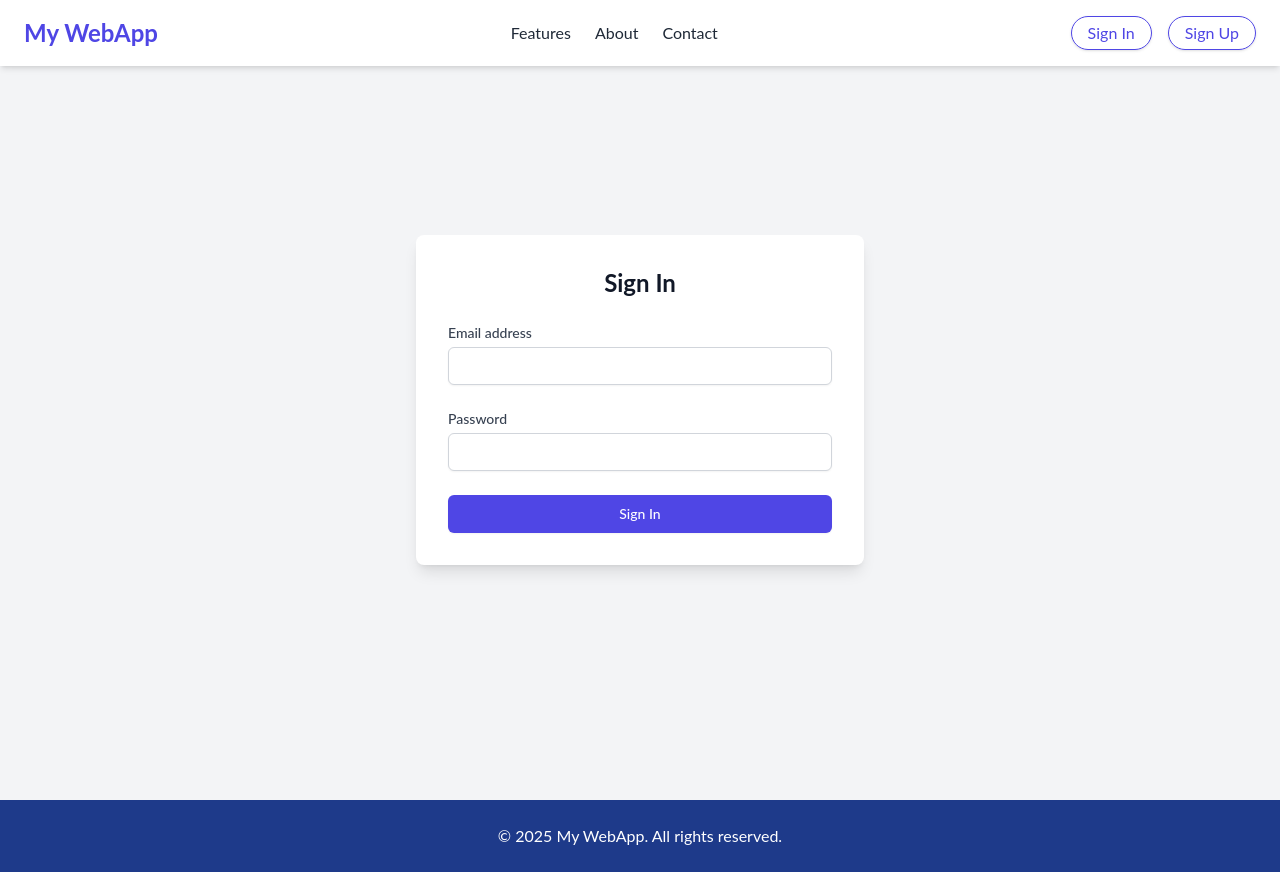
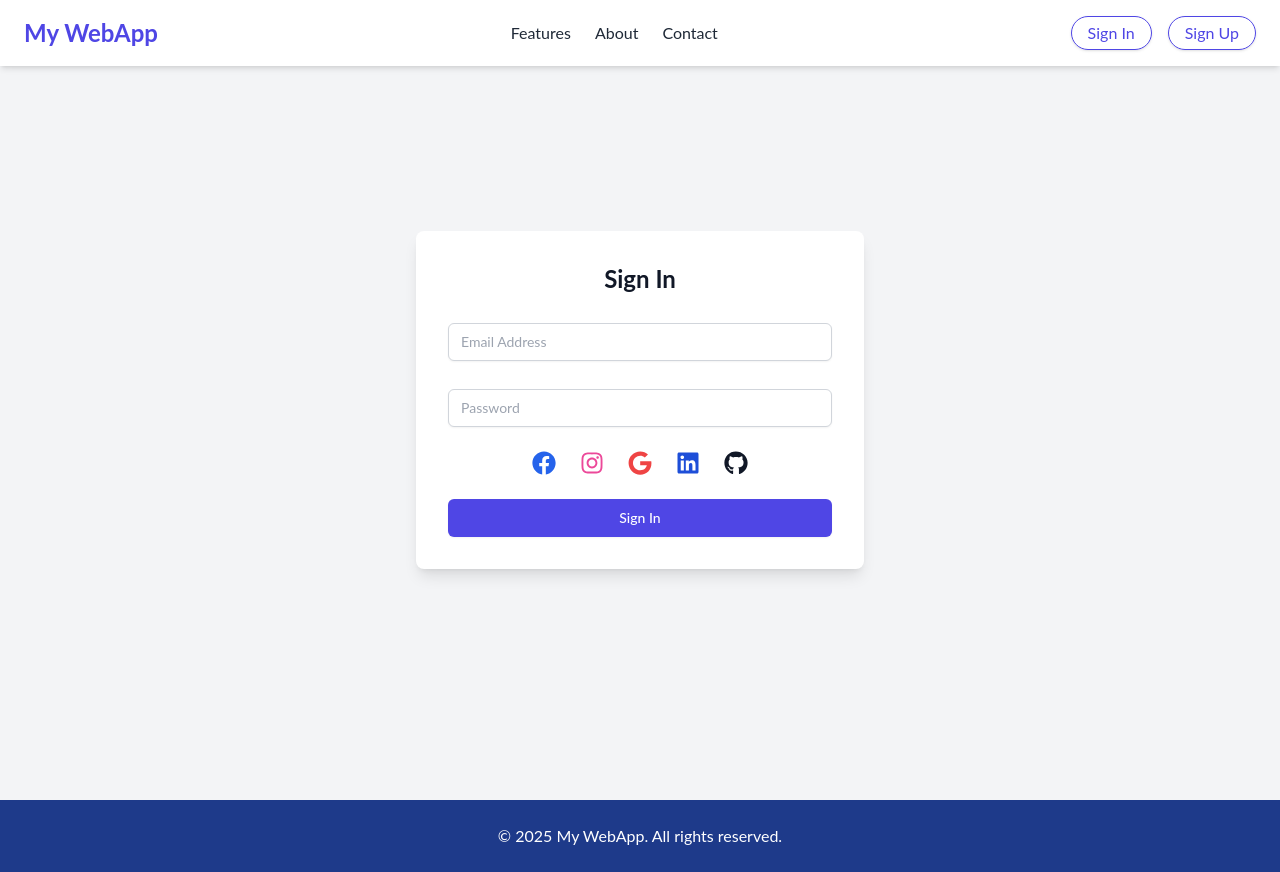
Before and after one commit to jorieltejada28/my_website, a React (Vite) app: page /my_website/sign-in in a window 1280 px wide. Built offline with nearby package versions, Linux system fonts and the light colour scheme.

Commit message:
signin updated

```diff
--- a/package.json
+++ b/package.json
@@ -16,6 +16,7 @@
   "dependencies": {
     "react": "^18.3.1",
     "react-dom": "^18.3.1",
+    "react-icons": "^5.4.0",
     "react-router-dom": "^7.1.3"
   },
   "devDependencies": {
--- a/src/App.jsx
+++ b/src/App.jsx
@@ -47,8 +47,7 @@ class App extends Component {
                 <AboutSection />
                 <ContactSection />
                 <Footer />
-              </>
-            }
+              </>}
             />
           </Routes>
         </div>
@@ -138,18 +137,48 @@ class AboutSection extends Component {
     return (
       <section id="about" className="py-12 md:py-16 bg-gray-50">
         <div className="container mx-auto px-4 md:px-6">
-          <h3 className="text-2xl md:text-3xl font-bold text-center mb-8 md:mb-12">About Us</h3>
-          <p className="text-center max-w-3xl mx-auto">
-            We are a dedicated team of developers and designers focused on creating
-            cutting-edge, modern, and responsive web applications that prioritize both
-            simplicity and efficiency. Our goal is to build intuitive, user-friendly
-            solutions that deliver exceptional performance across all devices and
-            platforms. We emphasize clean, maintainable code and seamless user
-            experiences, ensuring that each project not only meets but exceeds
-            expectations. Whether it's a small business website or a complex web
-            application, we take pride in crafting solutions that help our clients
-            succeed in the digital world with ease and reliability.
-          </p>
+
+          <h3 className="text-2xl md:text-3xl font-bold text-center mb-8 md:mb-12">
+            About Us
+          </h3>
+
+          <div className="mb-6">
+            <p className="text-center max-w-3xl mx-auto">
+              We are a passionate and highly skilled team of developers and designers dedicated to crafting innovative,
+              modern, and fully responsive web applications. Our mission is to merge creativity with technology, delivering
+              solutions that are not only visually appealing but also highly functional, efficient, and user-friendly.
+            </p>
+          </div>
+
+          <div className="mb-6">
+            <p className="text-center max-w-3xl mx-auto">
+              With a deep understanding of the latest industry trends and best practices, we prioritize building
+              applications that offer seamless performance across all devices, whether it’s desktops, tablets, or mobile
+              phones. We believe that great design should go hand in hand with robust functionality, ensuring that users
+              can navigate effortlessly while experiencing smooth interactions and optimized performance.
+            </p>
+          </div>
+
+          <div className="mb-6">
+            <p className="text-center max-w-3xl mx-auto">
+              Our development process is rooted in writing clean, maintainable, and scalable code, allowing for easy
+              updates and long-term sustainability. We pay close attention to every detail, from the architecture and
+              backend logic to the frontend design and user interface. By leveraging modern frameworks, advanced programming
+              techniques, and cutting-edge technologies, we create digital solutions that not only meet but exceed
+              expectations.
+            </p>
+          </div>
+
+          <div>
+            <p className="text-center max-w-3xl mx-auto">
+              Understanding that every project is unique, we tailor our approach to suit the specific needs of each client.
+              Whether it’s a simple, elegant website for a small business, a sophisticated e-commerce platform, or a complex
+              enterprise-level web application, we ensure that our solutions align perfectly with business objectives. We work
+              closely with our clients to understand their vision, refine their ideas, and translate them into a digital reality
+              that drives engagement and success.
+            </p>
+          </div>
+
         </div>
       </section>
     );
--- a/src/pages/SignIn.jsx
+++ b/src/pages/SignIn.jsx
@@ -1,4 +1,5 @@
 import React, { Component } from "react";
+import { FaFacebook, FaGoogle, FaGithub, FaLinkedin, FaInstagram } from "react-icons/fa";
 import Header from "../components/Header";
 import Footer from "../components/Footer";
 import LoadingScreen from "../components/LoadingScreen";
@@ -46,15 +47,56 @@ class SignIn extends Component {
             <h2 className="text-2xl font-bold text-center text-gray-900">Sign In</h2>
             <form onSubmit={this.handleSubmit} className="space-y-6">
               <div>
-                <label htmlFor="email" className="block text-sm font-medium text-gray-700">Email address</label>
-                <input id="email" name="email" type="email" autoComplete="email" required value={this.state.email} onChange={this.handleChange} className="w-full px-3 py-2 mt-1 border border-gray-300 rounded-md shadow-sm focus:outline-none focus:ring-indigo-500 focus:border-indigo-500 sm:text-sm" />
+                <input
+                  id="email"
+                  name="email"
+                  type="email"
+                  autoComplete="email"
+                  required
+                  value={this.state.email}
+                  onChange={this.handleChange}
+                  className="w-full px-3 py-2 mt-1 border border-gray-300 rounded-md shadow-sm focus:outline-none focus:ring-indigo-500 focus:border-indigo-500 sm:text-sm"
+                  placeholder="Email Address"
+                />
               </div>
               <div>
-                <label htmlFor="password" className="block text-sm font-medium text-gray-700">Password</label>
-                <input id="password" name="password" type="password" autoComplete="current-password" required value={this.state.password} onChange={this.handleChange} className="w-full px-3 py-2 mt-1 border border-gray-300 rounded-md shadow-sm focus:outline-none focus:ring-indigo-500 focus:border-indigo-500 sm:text-sm" />
+                <input
+                  id="password"
+                  name="password"
+                  type="password"
+                  autoComplete="current-password"
+                  required
+                  value={this.state.password}
+                  onChange={this.handleChange}
+                  className="w-full px-3 py-2 mt-1 border border-gray-300 rounded-md shadow-sm focus:outline-none focus:ring-indigo-500 focus:border-indigo-500 sm:text-sm"
+                  placeholder="Password"
+                />
               </div>
+
+              {/* Social Login Icons */}
+              <div className="flex justify-center space-x-6">
+                <a href="#" className="text-blue-600 hover:text-blue-800 transition duration-300 text-2xl">
+                  <FaFacebook />
+                </a>
+                <a href="#" className="text-pink-500 hover:text-pink-700 transition duration-300 text-2xl">
+                  <FaInstagram />
+                </a>
+                <a href="#" className="text-red-500 hover:text-red-700 transition duration-300 text-2xl">
+                  <FaGoogle />
+                </a>
+                <a href="#" className="text-blue-700 hover:text-blue-900 transition duration-300 text-2xl">
+                  <FaLinkedin />
+                </a>
+                <a href="#" className="text-gray-900 hover:text-gray-700 transition duration-300 text-2xl">
+                  <FaGithub />
+                </a>
+              </div>
+
               <div>
-                <button type="submit" className="w-full px-4 py-2 text-sm font-medium text-white bg-indigo-600 border border-transparent rounded-md shadow-sm hover:bg-indigo-700 focus:outline-none focus:ring-2 focus:ring-offset-2 focus:ring-indigo-500">
+                <button
+                  type="submit"
+                  className="w-full px-4 py-2 text-sm font-medium text-white bg-indigo-600 border border-transparent rounded-md shadow-sm hover:bg-indigo-700 focus:outline-none focus:ring-2 focus:ring-offset-2 focus:ring-indigo-500"
+                >
                   Sign In
                 </button>
               </div>
```
Also changed, not shown: 1 other file (tests, documents, lock files or other folders).
